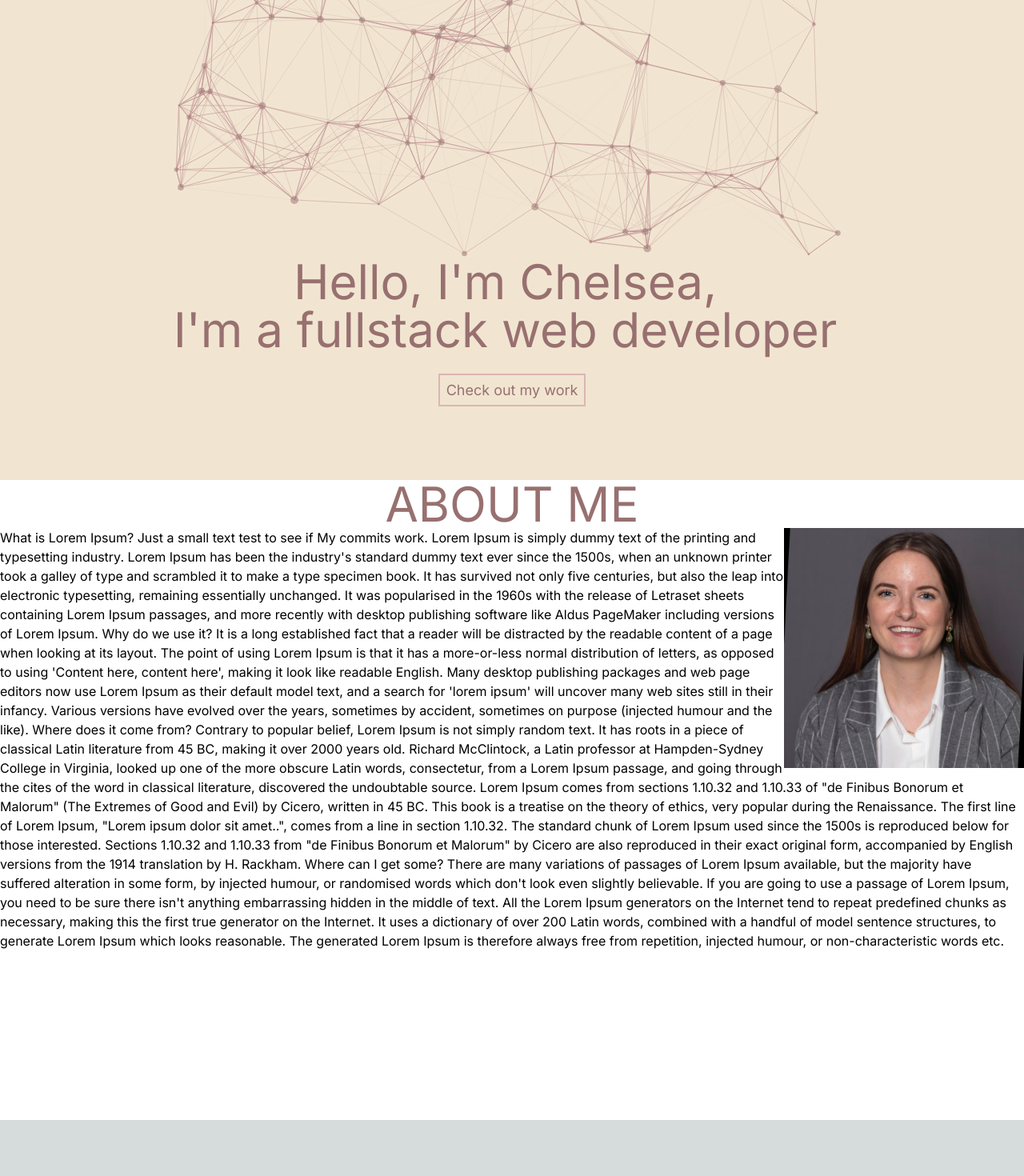
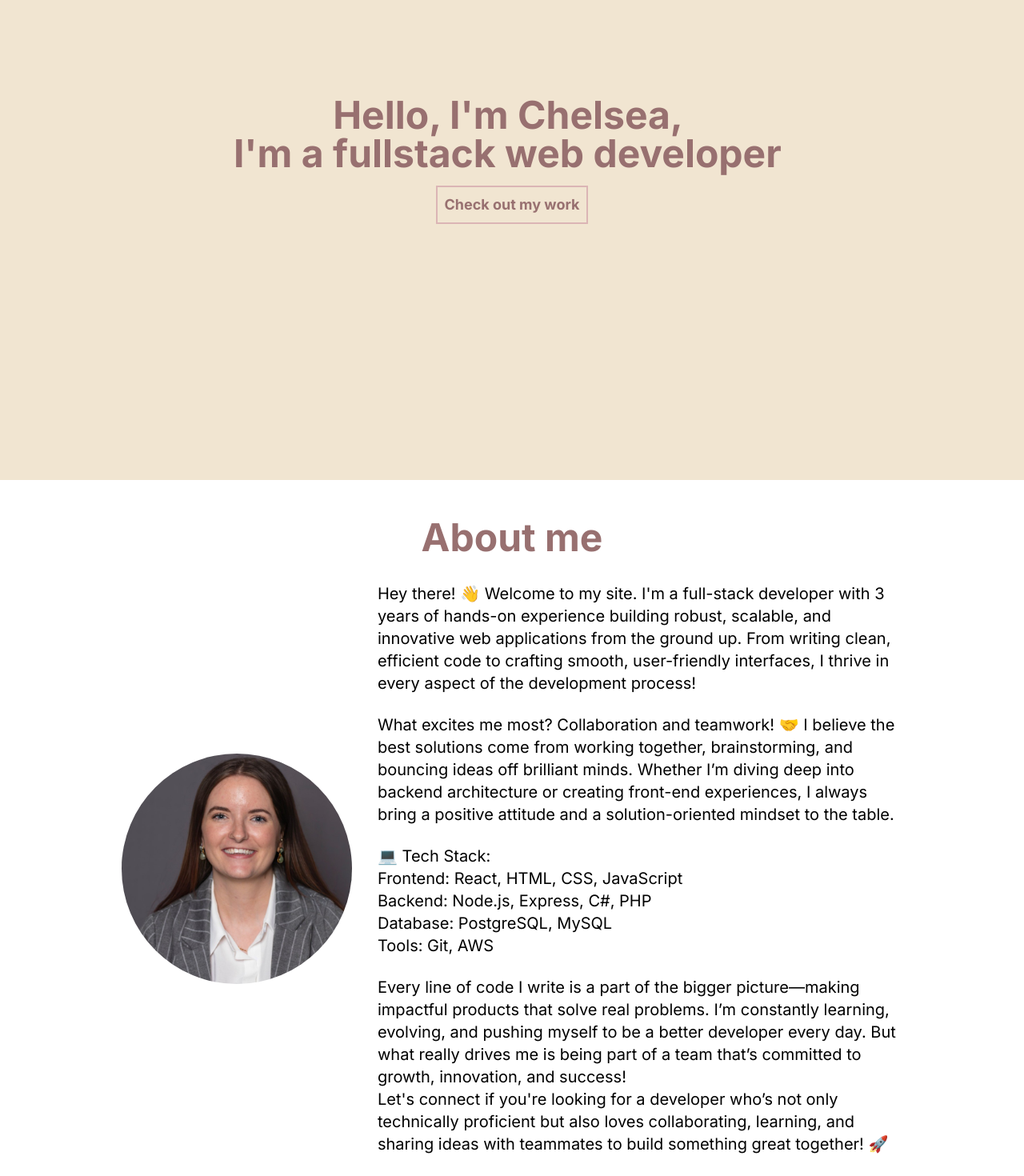
Before and after one commit to Shyflowerrs/Website, a Next.js app in the folder portfolio/: page / in a window 1280 px wide. Shown: the part 200-1670 px from the top of the page at 80% size. Before the commit the page ends 1600 px from the top, so only its background shows below. Built offline with nearby package versions, Linux system fonts and the light colour scheme.

Commit message:
commented out partciles due to hydration error, will fix later

```diff
--- a/portfolio/src/app/page.tsx
+++ b/portfolio/src/app/page.tsx
@@ -6,41 +6,74 @@ export default function Home() {
   return (
     <>
       <div>
-    <header className="bg-mainBG  whitespace-pre  h-screen justify-center flex items-center ">
-
-      <p className="text-bold text-2xl sm:text-5xl lg:text-6xl text-center ">
-      <Particle/>
-        Hello, I'm Chelsea, <br/>
-        I'm a fullstack web developer <br/>
-        <a href="#about" className="text-lg border-solid border-2 border-[#DBB5B5] p-2">Check out my work</a>
+        <header className="bg-mainBG whitespace-pre h-screen flex flex-col justify-center items-center text-center px-4">
+          {/* <Particle /> */}
+          <p className="text-bold font-bold text-2xl sm:text-4xl lg:text-5xl">
+            Hello, I'm Chelsea, <br />
+            I'm a fullstack web developer <br />
+            <a
+              href="#about"
+              className="text-lg border-solid border-2 border-[#DBB5B5] p-2 mt-4 inline-block"
+            >
+              Check out my work
+            </a>
           </p>
-
         </header>
       </div>
-    <div className="bg-divBG   lg:h-screen mx-auto" id="about">
-      <h1 className="text-bold  text-2xl sm:text-5xl lg:text-6xl text-center">ABOUT ME</h1>
-
-      <img  className="float-right"src="/myself.jpg" width="300" height="300"></img>
-      <p className="container">
-
-  What is Lorem Ipsum? Just a small text test to see if My commits work.
-Lorem Ipsum is simply dummy text of the printing and typesetting industry. Lorem Ipsum has been the industry's standard dummy text ever since the 1500s, when an unknown printer took a galley of type and scrambled it to make a type specimen book. It has survived not only five centuries, but also the leap into electronic typesetting, remaining essentially unchanged. It was popularised in the 1960s with the release of Letraset sheets containing Lorem Ipsum passages, and more recently with desktop publishing software like Aldus PageMaker including versions of Lorem Ipsum.
-
-Why do we use it?
-It is a long established fact that a reader will be distracted by the readable content of a page when looking at its layout. The point of using Lorem Ipsum is that it has a more-or-less normal distribution of letters, as opposed to using 'Content here, content here', making it look like readable English. Many desktop publishing packages and web page editors now use Lorem Ipsum as their default model text, and a search for 'lorem ipsum' will uncover many web sites still in their infancy. Various versions have evolved over the years, sometimes by accident, sometimes on purpose (injected humour and the like).
-
-
-Where does it come from?
-Contrary to popular belief, Lorem Ipsum is not simply random text. It has roots in a piece of classical Latin literature from 45 BC, making it over 2000 years old. Richard McClintock, a Latin professor at Hampden-Sydney College in Virginia, looked up one of the more obscure Latin words, consectetur, from a Lorem Ipsum passage, and going through the cites of the word in classical literature, discovered the undoubtable source. Lorem Ipsum comes from sections 1.10.32 and 1.10.33 of "de Finibus Bonorum et Malorum" (The Extremes of Good and Evil) by Cicero, written in 45 BC. This book is a treatise on the theory of ethics, very popular during the Renaissance. The first line of Lorem Ipsum, "Lorem ipsum dolor sit amet..", comes from a line in section 1.10.32.
-
-The standard chunk of Lorem Ipsum used since the 1500s is reproduced below for those interested. Sections 1.10.32 and 1.10.33 from "de Finibus Bonorum et Malorum" by Cicero are also reproduced in their exact original form, accompanied by English versions from the 1914 translation by H. Rackham.
-
-Where can I get some?
-There are many variations of passages of Lorem Ipsum available, but the majority have suffered alteration in some form, by injected humour, or randomised words which don't look even slightly believable. If you are going to use a passage of Lorem Ipsum, you need to be sure there isn't anything embarrassing hidden in the middle of text. All the Lorem Ipsum generators on the Internet tend to repeat predefined chunks as necessary, making this the first true generator on the Internet. It uses a dictionary of over 200 Latin words, combined with a handful of model sentence structures, to generate Lorem Ipsum which looks reasonable. The generated Lorem Ipsum is therefore always free from repetition, injected humour, or non-characteristic words etc.
+      <div
+        className="bg-divBG h-auto py-12 flex flex-col items-center justify-center mx-auto px-4"
+        id="about"
+      >
+        <h1 className="font-bold text-bold text-4xl sm:text-8xl lg:text-5xl mb-8">
+          About me
+        </h1>
+        <div className="flex flex-col lg:flex-row items-center lg:items-center lg:justify-center text-center lg:text-left max-w-screen-lg mx-auto">
+          <img
+            className="lg:mr-8 mb-6 lg:mb-0 rounded-full w-48 h-48 sm:w-64 sm:h-64 lg:w-72 lg:h-72"
+            src="/myself.jpg"
+            alt="Chelsea"
+          />
+          <div className="flex flex-col gap-6 max-w-prose">
+            <p className="text-black text-base sm:text-lg lg:text-xl">
+              Hey there! 👋 Welcome to my site. I'm a full-stack developer with
+              3 years of hands-on experience building robust, scalable, and
+              innovative web applications from the ground up. From writing
+              clean, efficient code to crafting smooth, user-friendly
+              interfaces, I thrive in every aspect of the development process!
+            </p>
+            <p className="text-black text-base sm:text-lg lg:text-xl">
+              What excites me most? Collaboration and teamwork! 🤝 I believe the
+              best solutions come from working together, brainstorming, and
+              bouncing ideas off brilliant minds. Whether I’m diving deep into
+              backend architecture or creating front-end experiences, I always
+              bring a positive attitude and a solution-oriented mindset to the
+              table.
+            </p>
+            <p className="text-black text-base sm:text-lg lg:text-xl">
+              💻 Tech Stack:
+              <br />
+              Frontend: React, HTML, CSS, JavaScript
+              <br />
+              Backend: Node.js, Express, C#, PHP
+              <br />
+              Database: PostgreSQL, MySQL
+              <br />
+              Tools: Git, AWS
+            </p>
+            <p className="text-black text-base sm:text-lg lg:text-xl">
+              Every line of code I write is a part of the bigger picture—making
+              impactful products that solve real problems. I’m constantly
+              learning, evolving, and pushing myself to be a better developer
+              every day. But what really drives me is being part of a team
+              that’s committed to growth, innovation, and success!
+              <br />
+              Let's connect if you're looking for a developer who’s not only
+              technically proficient but also loves collaborating, learning, and
+              sharing ideas with teammates to build something great together! 🚀
             </p>
           </div>
-
-
+        </div>
+      </div>
     </>
   );
 }
--- a/portfolio/src/components/Particles/Particles.js
+++ b/portfolio/src/components/Particles/Particles.js
@@ -41,7 +41,7 @@ const Particle = () => {
                                     mode: "push",
                                 },
                                 onHover: {
-                                    enable: true,
+                                    enable: false,
                                     mode: "repulse",
                                 },
                                 resize: true,
@@ -82,7 +82,7 @@ const Particle = () => {
                                     enable: true,
                                     area: 800,
                                 },
-                                value: 500, // Increase the number of particles
+                                value: 400, // Increase the number of particles
                             },
                             opacity: {
                                 value: 0.5,
```
Lines whose indentation alone changed are shown as unchanged.
